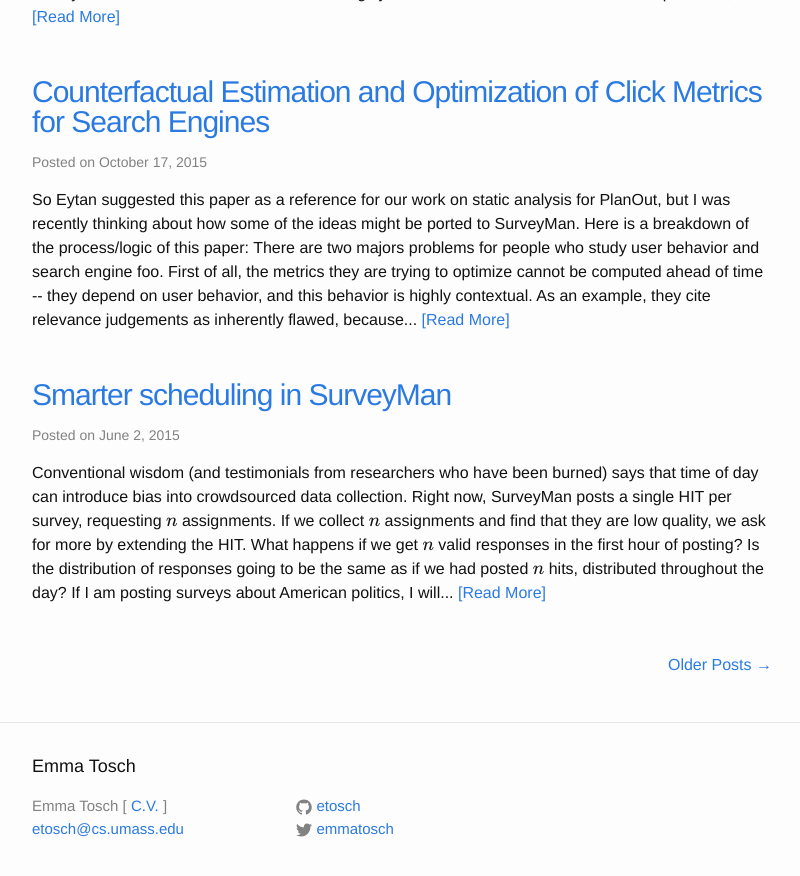
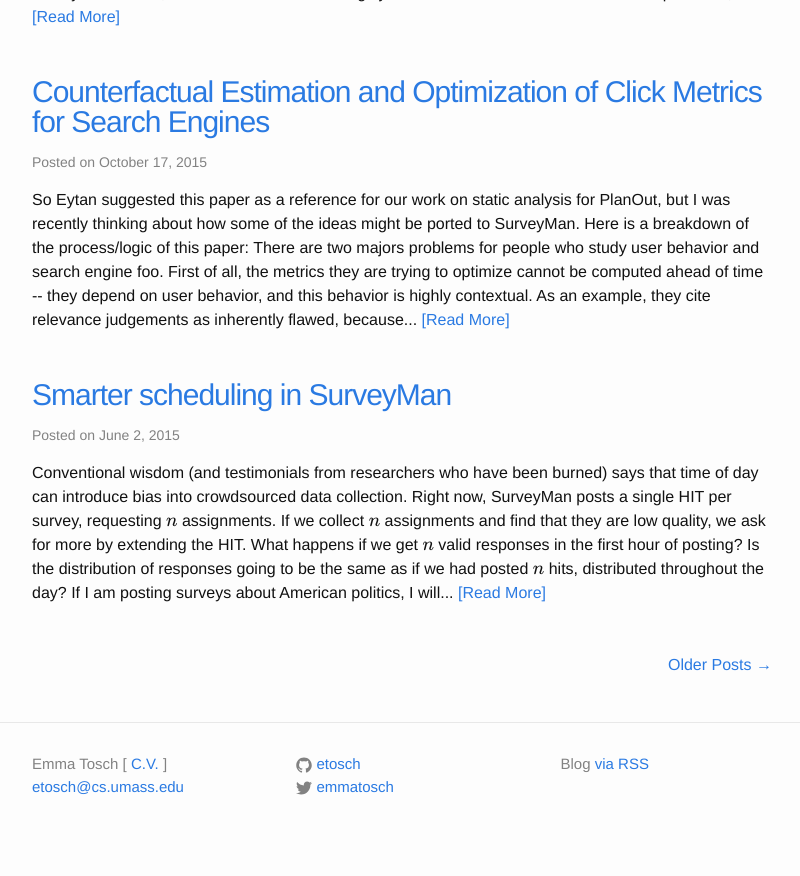
Before and after one commit to harshkn/harshkn.github.io, a Jekyll site: the page built from index.html, in a window 1280 px wide and 900 px high, scrolled down 810 px. Shown: the top 876 px of the window, without its empty margins (238-1038 px from the left). Built offline with Jekyll 4.4.1, drawn with Linux system fonts in a browser that asks for light colours; formulas are drawn with MathJax 3; the list of posts is cut into pages by our own code.

Commit message:
added rss feed link for blog

```diff
--- a/_includes/footer.html
+++ b/_includes/footer.html
@@ -1,8 +1,5 @@
 <footer class="site-footer">
-
   <div class="wrapper">
-
-    <h2 class="footer-heading">{{ site.title }}</h2>
 
     <div class="footer-col-wrapper">
       <div class="footer-col footer-col-1">
@@ -13,7 +10,7 @@
         </ul>
       </div>
 
-      <div class="footer-col footer-col-2">
+      <div class="footer-col footer-col-1">
         <ul class="social-media-list">
           {% if site.github_username %}
           <li>
@@ -29,9 +26,10 @@
         </ul>
       </div>
 
-      <div class="footer-col footer-col-3">
-        <p>{{ site.description }}</p>
+      <div class="footer-col footer-col-2">
+	<p class="rss-subscribe">Blog <a href="{{ "/feed.xml" | prepend: site.baseurl }}">via RSS</a></p>
       </div>
+
     </div>
 
   </div>
--- a/_layouts/blog.html
+++ b/_layouts/blog.html
@@ -15,4 +15,3 @@
   </li>
   {% endfor %}
 </ul>
-<p class="rss-subscribe">subscribe <a href="{{ "/feed.xml" | prepend: site.baseurl }}">via RSS</a></p>
--- a/index.html
+++ b/index.html
@@ -33,10 +33,11 @@
 {% if paginator.total_pages > 1 %}
 <ul class="pager main-pager">
   {% if paginator.previous_page %}
-  <ul class="previous" style="float: left;">
+  <ul class="prev" style="float: left; margin-left: 0px;">
     <a href="{{ paginator.previous_page_path | prepend: site.baseurl | replace: 'index.html', '/' | replace: '//', '/' }}">&larr; Newer Posts</a>
   </ul>
   {% endif %}
+
   {% if paginator.next_page %}
   <ul class="next" style="float: right;">
     <a href="{{ paginator.next_page_path | prepend: site.baseurl | replace: 'index.html', '/' | replace: '//', '/' }}">Older Posts &rarr;</a>
```
Also changed, not shown: calendar.md (+1 -1 lines).
